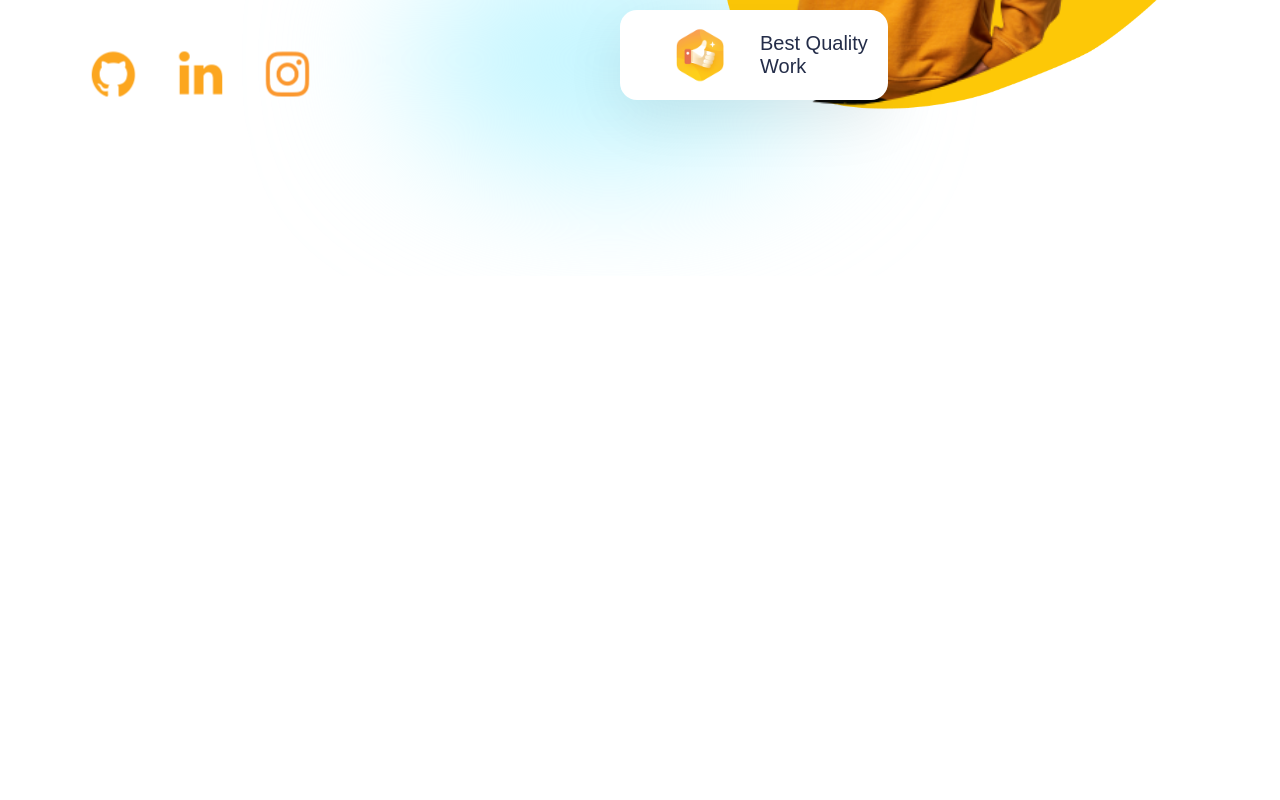
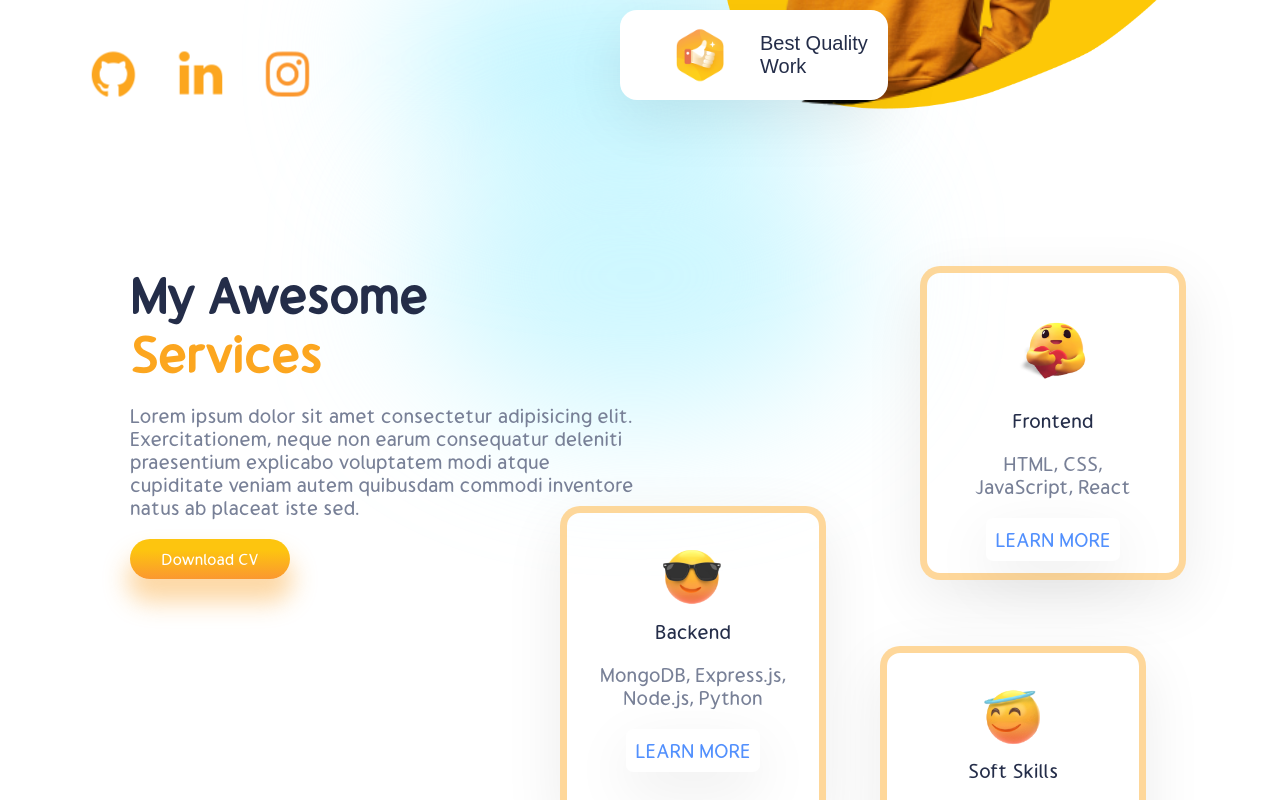
Before and after one commit to alexishermosa/react-portfolio, a React (Create React App) app: page / in a window 1280 px wide. Shown: the part 560-1360 px from the top of the page. Before the commit the page ends 836 px from the top, so only its background shows below. Built offline with nearby package versions, Linux system fonts and the light colour scheme.

Commit message:
crear seccion de servicios

```diff
--- a/src/App.js
+++ b/src/App.js
@@ -1,12 +1,14 @@
 import './App.css'
 import Navbar from "./components/navbar/Navbar";
 import Intro from "./components/intro/Intro";
+import Services from './components/servics/Services';
 
 function App() {
   return (
     <div className="App">
       <Navbar/>
       <Intro/>
+      <Services/>
     </div>
   );
 }
--- /dev/null
+++ b/src/components/card/Card.css
@@ -0,0 +1,36 @@
+.card{
+  width: 10rem;
+  height: 13rem;
+  position: absolute;
+  display: flex;
+  flex-direction: column;
+  gap: 1rem;
+  align-items: center;
+  text-align: center;
+  background: rgba(255, 255, 255, 0.26);
+  border: 7px solid var(--orangeCard);
+  box-shadow: var(--boxShadow);
+  border-radius: 20px;
+  padding: 0px 26px 2rem 26px;
+}
+
+.card > img {
+  transform: scale(0.6);
+  margin-bottom: -2rem;
+}
+
+.card span:nth-of-type(2){
+  color: var(--gray);
+  font-size: 1rem;
+}
+
+.c-button{
+  background: #ffffff;
+  box-shadow: 0px 19px 60px rgba(0, 0, 0, 0.08);
+  border-radius: 7px;
+  border: none;
+  padding: 10px;
+  font-size: 1rem;
+  color: #5290fd;
+  cursor: pointer;
+}
--- /dev/null
+++ b/src/components/card/Card.jsx
@@ -0,0 +1,15 @@
+import React from 'react'
+import './Card.css'
+
+const Card = ({emoji, heading, detail}) => {
+  return (
+    <div className="card">
+      <img src={emoji} alt="" srcset="" />
+      <span>{heading}</span>
+      <span>{detail}</span>
+      <button className="c-button">LEARN MORE</button>
+    </div>
+  )
+}
+
+export default Card
--- a/src/components/intro/Intro.css
+++ b/src/components/intro/Intro.css
@@ -80,7 +80,7 @@
 
 .i-right>:nth-child(3){
   transform: scale(1.4);
-  left: 22%;
+  left: 20%;
 }
 
 .i-right>:nth-child(4){
--- a/src/components/intro/Intro.jsx
+++ b/src/components/intro/Intro.jsx
@@ -45,7 +45,7 @@
         {/*blur divs*/}
         <div className="blur" style={{
           background: "rgb(238 210 255)",
-          left: '18rem',
+          left: '20rem',
           }} ></div>
         <div className="blur" style={{
           background: '#C1F5FF',
--- /dev/null
+++ b/src/components/servics/Services.css
@@ -0,0 +1,47 @@
+.services{
+  display: flex;
+  padding: 0 3rem 0 3rem ;
+  height: 90vh;
+  margin-bottom: 13rem;
+
+}
+
+.awesome{
+  display: flex;
+  flex: 1;
+  flex-direction: column;
+  position: relative;
+}
+
+.awesome>:nth-child(1){
+  color: var(--black);
+  font-size: 2.5rem;
+  font-weight: bold;
+}
+
+.awesome>:nth-child(2){
+  color: var(--orange);
+  font-size: 2.5rem;
+  font-weight: bold;
+}
+
+.awesome>:nth-child(3){
+  color: var(--gray);
+  font-size: 1rem;
+  margin-top: 1rem;
+}
+
+.s-button{
+  width: 8rem;
+  height: 2rem;
+  margin-top: 1rem;
+}
+
+.cards{
+  flex: 1;
+  position: relative;
+}
+
+.cards>*{
+  position: absolute;
+}
--- /dev/null
+++ b/src/components/servics/Services.jsx
@@ -0,0 +1,56 @@
+import React from 'react'
+import './Services.css'
+import HeartEmoji from '../../img/heartemoji.png'
+import Glasses from '../../img/glasses.png'
+import Humble from '../../img/humble.png'
+import Card from '../card/Card'
+import ResumeEn from './Resume-EN.pdf'
+
+const Services = () => {
+  return (
+    <div className="services">
+      {/* left side */}
+      <div className="awesome">
+        <span>My Awesome</span>
+        <span>Services</span>
+        <span>Lorem ipsum dolor sit amet consectetur adipisicing elit.
+          <br />
+          Exercitationem, neque non earum consequatur deleniti praesentium explicabo voluptatem modi atque cupiditate veniam autem quibusdam commodi inventore natus ab placeat iste sed.
+        </span>
+        <a href={ResumeEn} download>
+        <button className="button s-button">Download CV</button>
+        </a>
+        <div className="blur s-blur1" style={{ background: "#ABF1FF94"}} ></div>
+      </div>
+      {/* right side */}
+      <div className="cards">
+        <div style={{left: '14rem'}} >
+        <Card
+        emoji= {HeartEmoji}
+        heading= {'Frontend'}
+        detail= {'HTML, CSS, JavaScript, React'}
+        />
+        </div>
+        {/* second card */}
+        <div style={{ top: '12rem', left: '-4rem'}} >
+          <Card
+          emoji={Glasses}
+          heading= {'Backend'}
+          detail= {'MongoDB, Express.js, Node.js, Python'}
+          />
+        </div>
+        {/* third card */}
+        <div style={{ top: '19rem', left: '12rem'}}>
+          <Card
+          emoji={Humble}
+          heading= {'Soft Skills'}
+          detail= {'Good communication, Problem resolution, Attention to detail'}
+          />
+
+        </div>
+      </div>
+    </div>
+  )
+}
+
+export default Services
```
Also changed, not shown: 1 other file (tests, documents, lock files or other folders).
